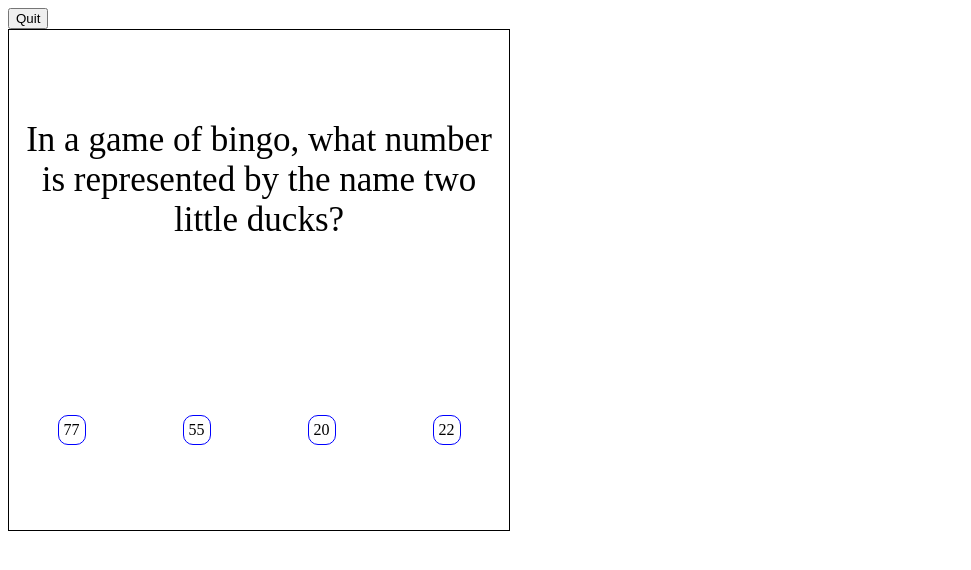
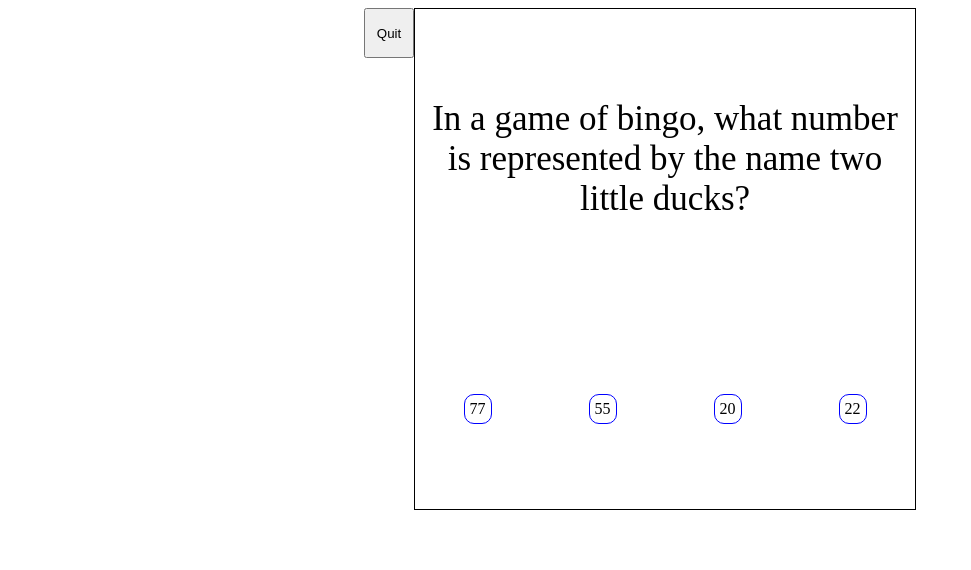
Before and after one commit to pociust/tandem-code-challenge, a Vue app: page /quiz in a window 1280 px wide. Shown: the top 570 px of the page, without its empty margins (0-971 px from the left). Built offline with nearby package versions, Linux system fonts and the light colour scheme.

Commit message:
centered card and styled the quit button size

```diff
--- a/src/pages/Quiz.vue
+++ b/src/pages/Quiz.vue
@@ -1,8 +1,15 @@
-<style lang="scss" scoped>
+<style lang="sass" scoped>
+  .quiz-flex
+    display: flex
+    justify-content: center
+
+    button
+     height: 50px
+     width: 50px
 
 </style>
 <template lang="pug">
-  div
+  .quiz-flex
     router-link(tag="button" to='/')
       | Quit
     QuestionCard(:question="questionSorted" @change-question="numberOfQuestion++")
```
